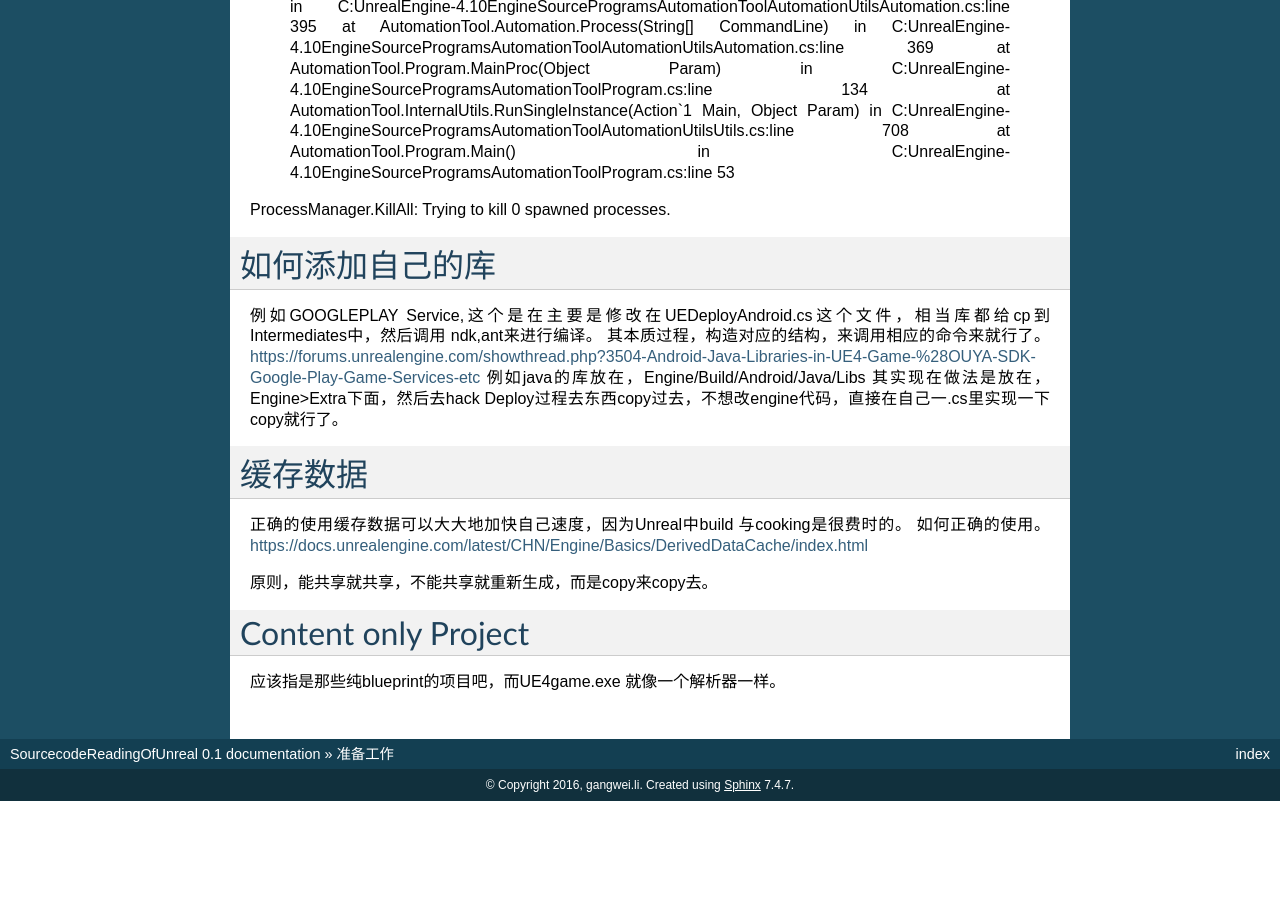
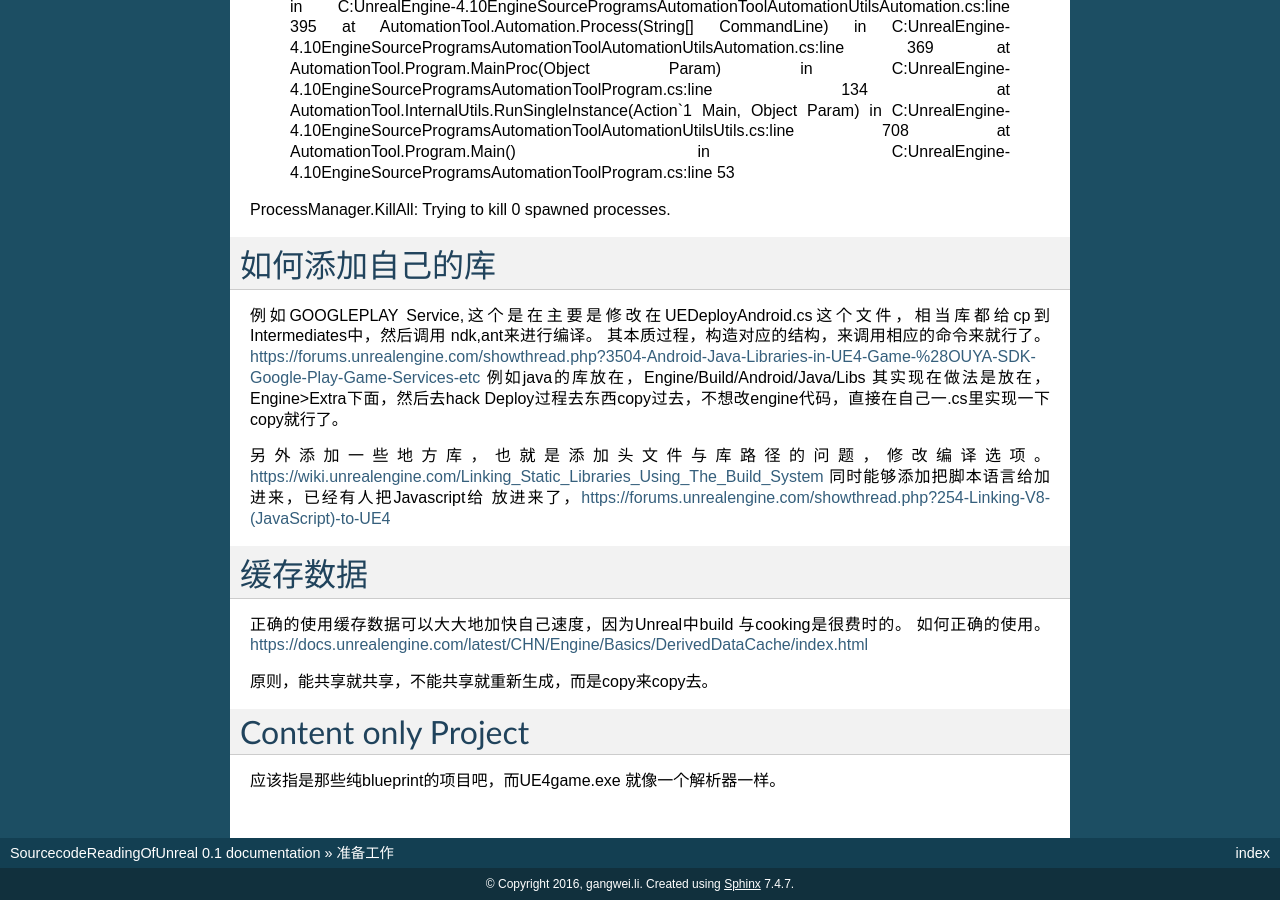
Before and after one commit to gwli/SourcecodeReadingOfUnreal, a Sphinx documentation site: the page built from source/content/BuildFromSourrce.rst, in a window 1280 px wide and 900 px high, scrolled down 1795 px. Built offline with Sphinx 7.4.7, drawn with Linux system fonts in a browser that asks for light colours; formulas are drawn with MathJax 3; pages that are not in the unit, such as notebooks, are missing from menus; before the commit the page ends 2596 px from its top, so only the background shows below that.

Commit message:
link your own lib

```diff
--- a/source/content/BuildFromSourrce.rst
+++ b/source/content/BuildFromSourrce.rst
@@ -84,6 +84,11 @@ https://forums.unrealengine.com/showthread.php?3504-Android-Java-Libraries-in-UE
 例如java的库放在，Engine/Build/Android/Java/Libs
 其实现在做法是放在，Engine>Extra下面，然后去hack Deploy过程去东西copy过去，不想改engine代码，直接在自己一.cs里实现一下copy就行了。
 
+
+另外添加一些地方库，也就是添加头文件与库路径的问题，修改编译选项。
+https://wiki.unrealengine.com/Linking_Static_Libraries_Using_The_Build_System 同时能够添加把脚本语言给加进来，已经有人把Javascript给
+放进来了，https://forums.unrealengine.com/showthread.php?254-Linking-V8-(JavaScript)-to-UE4
+
 缓存数据
 ========
 
```
